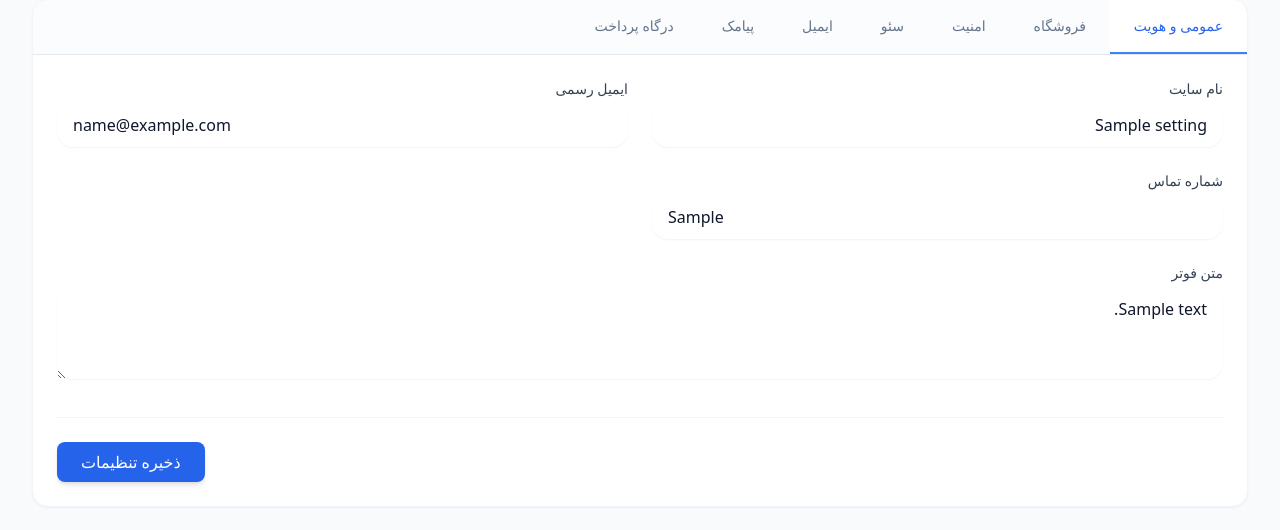
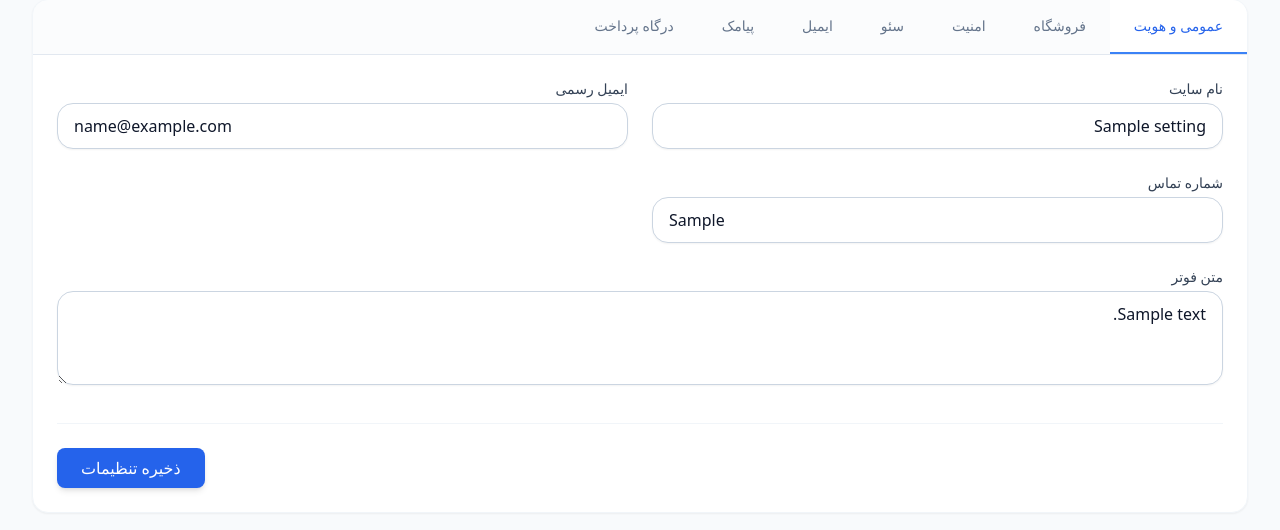
Before and after one commit to fariborzj2/shopro, a PHP site: template views/settings/index.php in a window 1280 px wide. Shown: the part 33-563 px from the top of the page. Run offline with PHP 8.4, Linux system fonts and the light colour scheme; the template is opened without the code that fills it: most values are stand-ins (such as "Sample title", 1, 10 or a date in 2020); data that the repository does not hold is empty; some libraries are stand-ins or nearby versions; some web fonts are replaced.

Commit message:
Change input fields to use border styling

```diff
--- a/views/settings/index.php
+++ b/views/settings/index.php
@@ -31,19 +31,19 @@
             <div class="grid grid-cols-1 md:grid-cols-2 gap-6">
                 <div class="col-span-1">
                     <label for="site_name" class="block text-sm font-medium text-gray-700 dark:text-gray-300 mb-1">نام سایت</label>
-                    <input type="text" id="site_name" name="site_name" value="<?= htmlspecialchars($settings['site_name'] ?? '') ?>" class="w-full rounded-xl border-gray-300 dark:border-gray-600 bg-white dark:bg-gray-700 text-gray-900 dark:text-white px-4 py-2.5 focus:ring-primary-500 focus:border-primary-500 shadow-sm">
+                    <input type="text" id="site_name" name="site_name" value="<?= htmlspecialchars($settings['site_name'] ?? '') ?>" class="w-full rounded-xl border border-gray-300 dark:border-gray-600 bg-white dark:bg-gray-700 text-gray-900 dark:text-white px-4 py-2.5 focus:ring-primary-500 focus:border-primary-500 shadow-sm">
                 </div>
                 <div class="col-span-1">
                     <label for="site_email" class="block text-sm font-medium text-gray-700 dark:text-gray-300 mb-1">ایمیل رسمی</label>
-                    <input type="email" id="site_email" name="site_email" dir="ltr" value="<?= htmlspecialchars($settings['site_email'] ?? '') ?>" class="w-full rounded-xl border-gray-300 dark:border-gray-600 bg-white dark:bg-gray-700 text-gray-900 dark:text-white px-4 py-2.5 focus:ring-primary-500 focus:border-primary-500 shadow-sm">
+                    <input type="email" id="site_email" name="site_email" dir="ltr" value="<?= htmlspecialchars($settings['site_email'] ?? '') ?>" class="w-full rounded-xl border border-gray-300 dark:border-gray-600 bg-white dark:bg-gray-700 text-gray-900 dark:text-white px-4 py-2.5 focus:ring-primary-500 focus:border-primary-500 shadow-sm">
                 </div>
                 <div class="col-span-1">
                     <label for="site_contact" class="block text-sm font-medium text-gray-700 dark:text-gray-300 mb-1">شماره تماس</label>
-                    <input type="text" id="site_contact" name="site_contact" dir="ltr" value="<?= htmlspecialchars($settings['site_contact'] ?? '') ?>" class="w-full rounded-xl border-gray-300 dark:border-gray-600 bg-white dark:bg-gray-700 text-gray-900 dark:text-white px-4 py-2.5 focus:ring-primary-500 focus:border-primary-500 shadow-sm">
+                    <input type="text" id="site_contact" name="site_contact" dir="ltr" value="<?= htmlspecialchars($settings['site_contact'] ?? '') ?>" class="w-full rounded-xl border border-gray-300 dark:border-gray-600 bg-white dark:bg-gray-700 text-gray-900 dark:text-white px-4 py-2.5 focus:ring-primary-500 focus:border-primary-500 shadow-sm">
                 </div>
                 <div class="col-span-1 md:col-span-2">
                     <label for="footer_text" class="block text-sm font-medium text-gray-700 dark:text-gray-300 mb-1">متن فوتر</label>
-                    <textarea id="footer_text" name="footer_text" rows="3" class="w-full rounded-xl border-gray-300 dark:border-gray-600 bg-white dark:bg-gray-700 text-gray-900 dark:text-white px-4 py-2.5 focus:ring-primary-500 focus:border-primary-500 shadow-sm"><?= htmlspecialchars($settings['footer_text'] ?? '') ?></textarea>
+                    <textarea id="footer_text" name="footer_text" rows="3" class="w-full rounded-xl border border-gray-300 dark:border-gray-600 bg-white dark:bg-gray-700 text-gray-900 dark:text-white px-4 py-2.5 focus:ring-primary-500 focus:border-primary-500 shadow-sm"><?= htmlspecialchars($settings['footer_text'] ?? '') ?></textarea>
                 </div>
             </div>
         </div>
@@ -53,11 +53,11 @@
             <div class="grid grid-cols-1 md:grid-cols-2 gap-6">
                 <div class="col-span-1">
                     <label for="login_max_attempts" class="block text-sm font-medium text-gray-700 dark:text-gray-300 mb-1">تعداد تلاش مجاز ورود</label>
-                    <input type="number" id="login_max_attempts" name="login_max_attempts" value="<?= htmlspecialchars($settings['login_max_attempts'] ?? '4') ?>" class="w-full rounded-xl border-gray-300 dark:border-gray-600 bg-white dark:bg-gray-700 text-gray-900 dark:text-white px-4 py-2.5 focus:ring-primary-500 focus:border-primary-500 shadow-sm">
+                    <input type="number" id="login_max_attempts" name="login_max_attempts" value="<?= htmlspecialchars($settings['login_max_attempts'] ?? '4') ?>" class="w-full rounded-xl border border-gray-300 dark:border-gray-600 bg-white dark:bg-gray-700 text-gray-900 dark:text-white px-4 py-2.5 focus:ring-primary-500 focus:border-primary-500 shadow-sm">
                 </div>
                 <div class="col-span-1">
                     <label for="login_lockout_time" class="block text-sm font-medium text-gray-700 dark:text-gray-300 mb-1">زمان محدودیت (دقیقه)</label>
-                    <input type="number" id="login_lockout_time" name="login_lockout_time" value="<?= htmlspecialchars($settings['login_lockout_time'] ?? '20') ?>" class="w-full rounded-xl border-gray-300 dark:border-gray-600 bg-white dark:bg-gray-700 text-gray-900 dark:text-white px-4 py-2.5 focus:ring-primary-500 focus:border-primary-500 shadow-sm">
+                    <input type="number" id="login_lockout_time" name="login_lockout_time" value="<?= htmlspecialchars($settings['login_lockout_time'] ?? '20') ?>" class="w-full rounded-xl border border-gray-300 dark:border-gray-600 bg-white dark:bg-gray-700 text-gray-900 dark:text-white px-4 py-2.5 focus:ring-primary-500 focus:border-primary-500 shadow-sm">
                 </div>
             </div>
         </div>
@@ -66,12 +66,12 @@
         <div x-show="tab === 'seo'" class="space-y-6" style="display: none;">
              <div class="col-span-1">
                 <label for="meta_description" class="block text-sm font-medium text-gray-700 dark:text-gray-300 mb-1">توضیحات متا (Description)</label>
-                <textarea id="meta_description" name="meta_description" rows="3" maxlength="160" class="w-full rounded-xl border-gray-300 dark:border-gray-600 bg-white dark:bg-gray-700 text-gray-900 dark:text-white px-4 py-2.5 focus:ring-primary-500 focus:border-primary-500 shadow-sm"><?= htmlspecialchars($settings['meta_description'] ?? '') ?></textarea>
+                <textarea id="meta_description" name="meta_description" rows="3" maxlength="160" class="w-full rounded-xl border border-gray-300 dark:border-gray-600 bg-white dark:bg-gray-700 text-gray-900 dark:text-white px-4 py-2.5 focus:ring-primary-500 focus:border-primary-500 shadow-sm"><?= htmlspecialchars($settings['meta_description'] ?? '') ?></textarea>
                 <p class="text-xs text-gray-500 mt-1">حداکثر ۱۶۰ کاراکتر</p>
             </div>
             <div class="col-span-1">
                 <label for="meta_keywords" class="block text-sm font-medium text-gray-700 dark:text-gray-300 mb-1">کلمات کلیدی</label>
-                <input type="text" id="meta_keywords" name="meta_keywords" value="<?= htmlspecialchars($settings['meta_keywords'] ?? '') ?>" class="w-full rounded-xl border-gray-300 dark:border-gray-600 bg-white dark:bg-gray-700 text-gray-900 dark:text-white px-4 py-2.5 focus:ring-primary-500 focus:border-primary-500 shadow-sm">
+                <input type="text" id="meta_keywords" name="meta_keywords" value="<?= htmlspecialchars($settings['meta_keywords'] ?? '') ?>" class="w-full rounded-xl border border-gray-300 dark:border-gray-600 bg-white dark:bg-gray-700 text-gray-900 dark:text-white px-4 py-2.5 focus:ring-primary-500 focus:border-primary-500 shadow-sm">
                 <p class="text-xs text-gray-500 mt-1">با کاما (,) جدا کنید</p>
             </div>
         </div>
@@ -82,7 +82,7 @@
                 <div class="col-span-1">
                     <label class="block text-sm font-medium text-gray-700 dark:text-gray-300 mb-1">سیستم ارسال ایمیل</label>
                     <div class="relative">
-                        <select name="mail_system" class="w-full appearance-none rounded-xl border-gray-300 dark:border-gray-600 bg-white dark:bg-gray-700 text-gray-900 dark:text-white px-4 py-2.5 pr-10 focus:ring-primary-500 focus:border-primary-500 shadow-sm">
+                        <select name="mail_system" class="w-full appearance-none rounded-xl border border-gray-300 dark:border-gray-600 bg-white dark:bg-gray-700 text-gray-900 dark:text-white px-4 py-2.5 pr-10 focus:ring-primary-500 focus:border-primary-500 shadow-sm">
                             <option value="php" <?= ($settings['mail_system'] ?? 'php') === 'php' ? 'selected' : '' ?>>PHP Mail()</option>
                             <option value="smtp" <?= ($settings['mail_system'] ?? '') === 'smtp' ? 'selected' : '' ?>>SMTP</option>
                         </select>
@@ -93,19 +93,19 @@
                 </div>
                 <div class="col-span-1">
                     <label for="smtp_host" class="block text-sm font-medium text-gray-700 dark:text-gray-300 mb-1">هاست SMTP</label>
-                    <input type="text" id="smtp_host" name="smtp_host" dir="ltr" value="<?= htmlspecialchars($settings['smtp_host'] ?? 'localhost') ?>" class="w-full rounded-xl border-gray-300 dark:border-gray-600 bg-white dark:bg-gray-700 text-gray-900 dark:text-white px-4 py-2.5 focus:ring-primary-500 focus:border-primary-500 shadow-sm">
+                    <input type="text" id="smtp_host" name="smtp_host" dir="ltr" value="<?= htmlspecialchars($settings['smtp_host'] ?? 'localhost') ?>" class="w-full rounded-xl border border-gray-300 dark:border-gray-600 bg-white dark:bg-gray-700 text-gray-900 dark:text-white px-4 py-2.5 focus:ring-primary-500 focus:border-primary-500 shadow-sm">
                 </div>
                 <div class="col-span-1">
                     <label for="smtp_port" class="block text-sm font-medium text-gray-700 dark:text-gray-300 mb-1">پورت SMTP</label>
-                    <input type="number" id="smtp_port" name="smtp_port" dir="ltr" value="<?= htmlspecialchars($settings['smtp_port'] ?? '25') ?>" class="w-full rounded-xl border-gray-300 dark:border-gray-600 bg-white dark:bg-gray-700 text-gray-900 dark:text-white px-4 py-2.5 focus:ring-primary-500 focus:border-primary-500 shadow-sm">
+                    <input type="number" id="smtp_port" name="smtp_port" dir="ltr" value="<?= htmlspecialchars($settings['smtp_port'] ?? '25') ?>" class="w-full rounded-xl border border-gray-300 dark:border-gray-600 bg-white dark:bg-gray-700 text-gray-900 dark:text-white px-4 py-2.5 focus:ring-primary-500 focus:border-primary-500 shadow-sm">
                 </div>
                 <div class="col-span-1">
                     <label for="smtp_user" class="block text-sm font-medium text-gray-700 dark:text-gray-300 mb-1">نام کاربری SMTP</label>
-                    <input type="text" id="smtp_user" name="smtp_user" dir="ltr" value="<?= htmlspecialchars($settings['smtp_user'] ?? '') ?>" class="w-full rounded-xl border-gray-300 dark:border-gray-600 bg-white dark:bg-gray-700 text-gray-900 dark:text-white px-4 py-2.5 focus:ring-primary-500 focus:border-primary-500 shadow-sm">
+                    <input type="text" id="smtp_user" name="smtp_user" dir="ltr" value="<?= htmlspecialchars($settings['smtp_user'] ?? '') ?>" class="w-full rounded-xl border border-gray-300 dark:border-gray-600 bg-white dark:bg-gray-700 text-gray-900 dark:text-white px-4 py-2.5 focus:ring-primary-500 focus:border-primary-500 shadow-sm">
                 </div>
                 <div class="col-span-1">
                     <label for="smtp_pass" class="block text-sm font-medium text-gray-700 dark:text-gray-300 mb-1">کلمه عبور SMTP</label>
-                    <input type="password" id="smtp_pass" name="smtp_pass" dir="ltr" value="<?= htmlspecialchars($settings['smtp_pass'] ?? '') ?>" class="w-full rounded-xl border-gray-300 dark:border-gray-600 bg-white dark:bg-gray-700 text-gray-900 dark:text-white px-4 py-2.5 focus:ring-primary-500 focus:border-primary-500 shadow-sm">
+                    <input type="password" id="smtp_pass" name="smtp_pass" dir="ltr" value="<?= htmlspecialchars($settings['smtp_pass'] ?? '') ?>" class="w-full rounded-xl border border-gray-300 dark:border-gray-600 bg-white dark:bg-gray-700 text-gray-900 dark:text-white px-4 py-2.5 focus:ring-primary-500 focus:border-primary-500 shadow-sm">
                 </div>
             </div>
         </div>
@@ -116,7 +116,7 @@
                 <div class="col-span-1">
                     <label class="block text-sm font-medium text-gray-700 dark:text-gray-300 mb-1">واحد پولی</label>
                     <div class="relative">
-                        <select name="currency" class="w-full appearance-none rounded-xl border-gray-300 dark:border-gray-600 bg-white dark:bg-gray-700 text-gray-900 dark:text-white px-4 py-2.5 pr-10 focus:ring-primary-500 focus:border-primary-500 shadow-sm">
+                        <select name="currency" class="w-full appearance-none rounded-xl border border-gray-300 dark:border-gray-600 bg-white dark:bg-gray-700 text-gray-900 dark:text-white px-4 py-2.5 pr-10 focus:ring-primary-500 focus:border-primary-500 shadow-sm">
                             <option value="toman" <?= ($settings['currency'] ?? 'toman') === 'toman' ? 'selected' : '' ?>>تومان</option>
                             <option value="rial" <?= ($settings['currency'] ?? '') === 'rial' ? 'selected' : '' ?>>ریال</option>
                         </select>
@@ -128,7 +128,7 @@
 
                 <div class="col-span-1">
                     <label for="dollar_exchange_rate" class="block text-sm font-medium text-gray-700 dark:text-gray-300 mb-1">نرخ دلار به تومان</label>
-                    <input type="number" step="1" id="dollar_exchange_rate" name="dollar_exchange_rate" value="<?= htmlspecialchars($settings['dollar_exchange_rate'] ?? '50000') ?>" class="w-full rounded-xl border-gray-300 dark:border-gray-600 bg-white dark:bg-gray-700 text-gray-900 dark:text-white px-4 py-2.5 focus:ring-primary-500 focus:border-primary-500 shadow-sm">
+                    <input type="number" step="1" id="dollar_exchange_rate" name="dollar_exchange_rate" value="<?= htmlspecialchars($settings['dollar_exchange_rate'] ?? '50000') ?>" class="w-full rounded-xl border border-gray-300 dark:border-gray-600 bg-white dark:bg-gray-700 text-gray-900 dark:text-white px-4 py-2.5 focus:ring-primary-500 focus:border-primary-500 shadow-sm">
                 </div>
 
                  <div class="col-span-1 md:col-span-2">
@@ -148,15 +148,15 @@
              <div class="grid grid-cols-1 md:grid-cols-2 gap-6">
                 <div class="col-span-1 md:col-span-2">
                     <label for="sms_api_key" class="block text-sm font-medium text-gray-700 dark:text-gray-300 mb-1">کلید API</label>
-                    <input type="text" id="sms_api_key" name="sms_api_key" dir="ltr" value="<?= htmlspecialchars($settings['sms_api_key'] ?? '') ?>" class="w-full rounded-xl border-gray-300 dark:border-gray-600 bg-white dark:bg-gray-700 text-gray-900 dark:text-white px-4 py-2.5 focus:ring-primary-500 focus:border-primary-500 shadow-sm font-mono text-sm">
+                    <input type="text" id="sms_api_key" name="sms_api_key" dir="ltr" value="<?= htmlspecialchars($settings['sms_api_key'] ?? '') ?>" class="w-full rounded-xl border border-gray-300 dark:border-gray-600 bg-white dark:bg-gray-700 text-gray-900 dark:text-white px-4 py-2.5 focus:ring-primary-500 focus:border-primary-500 shadow-sm font-mono text-sm">
                 </div>
                 <div class="col-span-1">
                     <label for="sms_pattern_code" class="block text-sm font-medium text-gray-700 dark:text-gray-300 mb-1">کد پترن (Pattern Code)</label>
-                    <input type="text" id="sms_pattern_code" name="sms_pattern_code" dir="ltr" value="<?= htmlspecialchars($settings['sms_pattern_code'] ?? '') ?>" class="w-full rounded-xl border-gray-300 dark:border-gray-600 bg-white dark:bg-gray-700 text-gray-900 dark:text-white px-4 py-2.5 focus:ring-primary-500 focus:border-primary-500 shadow-sm">
+                    <input type="text" id="sms_pattern_code" name="sms_pattern_code" dir="ltr" value="<?= htmlspecialchars($settings['sms_pattern_code'] ?? '') ?>" class="w-full rounded-xl border border-gray-300 dark:border-gray-600 bg-white dark:bg-gray-700 text-gray-900 dark:text-white px-4 py-2.5 focus:ring-primary-500 focus:border-primary-500 shadow-sm">
                 </div>
                 <div class="col-span-1">
                     <label for="sms_sender_number" class="block text-sm font-medium text-gray-700 dark:text-gray-300 mb-1">شماره فرستنده</label>
-                    <input type="text" id="sms_sender_number" name="sms_sender_number" dir="ltr" value="<?= htmlspecialchars($settings['sms_sender_number'] ?? '') ?>" class="w-full rounded-xl border-gray-300 dark:border-gray-600 bg-white dark:bg-gray-700 text-gray-900 dark:text-white px-4 py-2.5 focus:ring-primary-500 focus:border-primary-500 shadow-sm">
+                    <input type="text" id="sms_sender_number" name="sms_sender_number" dir="ltr" value="<?= htmlspecialchars($settings['sms_sender_number'] ?? '') ?>" class="w-full rounded-xl border border-gray-300 dark:border-gray-600 bg-white dark:bg-gray-700 text-gray-900 dark:text-white px-4 py-2.5 focus:ring-primary-500 focus:border-primary-500 shadow-sm">
                 </div>
              </div>
         </div>
@@ -165,7 +165,7 @@
         <div x-show="tab === 'payment'" class="space-y-6" style="display: none;">
              <div class="col-span-1">
                 <label for="zibal_merchant_id" class="block text-sm font-medium text-gray-700 dark:text-gray-300 mb-1">کد مرچنت زیبال (Merchant ID)</label>
-                <input type="text" id="zibal_merchant_id" name="zibal_merchant_id" dir="ltr" value="<?= htmlspecialchars($settings['zibal_merchant_id'] ?? '') ?>" class="w-full rounded-xl border-gray-300 dark:border-gray-600 bg-white dark:bg-gray-700 text-gray-900 dark:text-white px-4 py-2.5 focus:ring-primary-500 focus:border-primary-500 shadow-sm font-mono text-sm">
+                <input type="text" id="zibal_merchant_id" name="zibal_merchant_id" dir="ltr" value="<?= htmlspecialchars($settings['zibal_merchant_id'] ?? '') ?>" class="w-full rounded-xl border border-gray-300 dark:border-gray-600 bg-white dark:bg-gray-700 text-gray-900 dark:text-white px-4 py-2.5 focus:ring-primary-500 focus:border-primary-500 shadow-sm font-mono text-sm">
             </div>
         </div>
 
```
